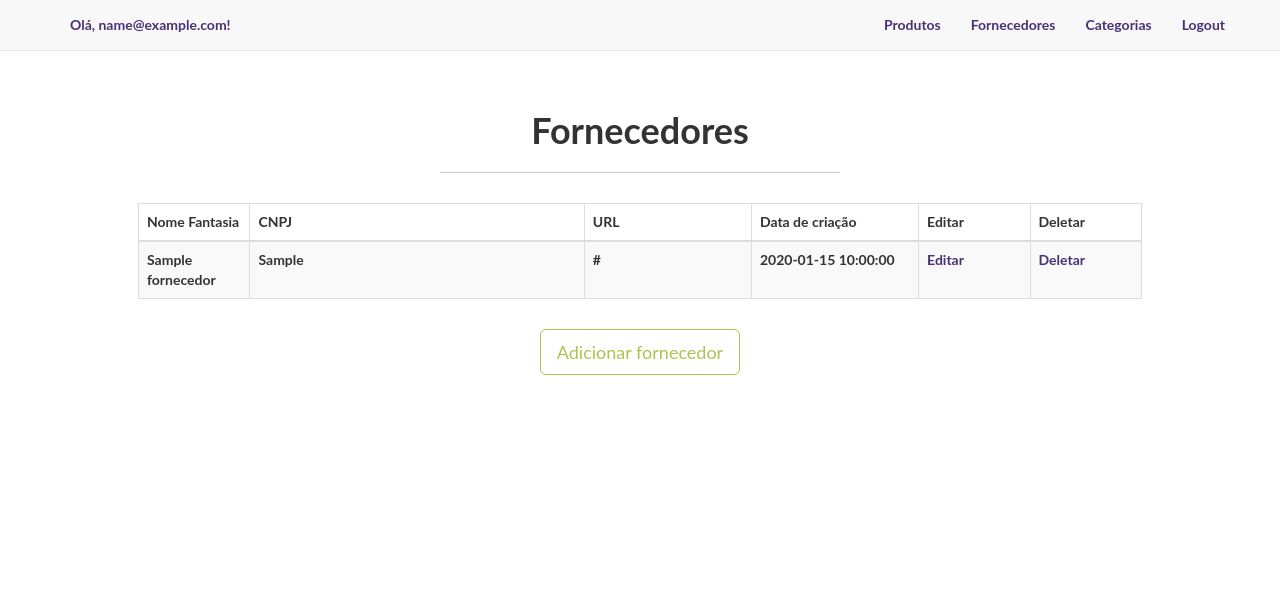
After one commit to hialomuniz/poc-dropshipping-api, a Flask app: page /admin/fornecedores in a window 1280 px wide. The commit adds this page. Shown: the top 610 px of the page. Run offline with Flask 2, Linux system fonts and the light colour scheme; a user stored in the database is signed in; tables that the repository leaves empty hold one stand-in row (values such as "Sample post"); parts of the project's set-up code (start-up, migrations or seed data) failed here and were passed over; some libraries are stand-ins or nearby versions.

Commit message:
Adicionando rota para manter Fornecedores

```diff
--- a/dropshipping/__init__.py
+++ b/dropshipping/__init__.py
@@ -33,7 +33,7 @@ def create_app(config_name):
     db.init_app(app)
 
     login_manager.init_app(app)
-    login_manager.login_message = "You must be logged in to access this page."
+    login_manager.login_message = "Você precisa estar logado para acessar esta página!"
     login_manager.login_view = "auth.login"
 
     Bootstrap(app)
--- a/dropshipping/admin/views.py
+++ b/dropshipping/admin/views.py
@@ -0,0 +1,94 @@
+from flask import abort, flash, redirect, render_template, url_for
+from flask_login import current_user, login_required
+
+from dropshipping.admin import admin
+from dropshipping.admin.forms import FornecedorForm
+from dropshipping import db
+from dropshipping.models.fornecedor import Fornecedor
+
+
+def check_admin():
+    if not current_user.tipo_usuario:
+        abort(403)
+
+
+@admin.route('/fornecedores', methods=['GET', 'POST'])
+@login_required
+def list_fornecedores():
+    check_admin()
+
+    fornecedores = Fornecedor.query.all()
+
+    return render_template('admin/fornecedores/fornecedores.html', fornecedores=fornecedores, title="Fornecedores")
+
+
+@admin.route('/fornecedores/add', methods=['GET', 'POST'])
+@login_required
+def add_fornecedor():
+    check_admin()
+
+    form = FornecedorForm()
+
+    if form.validate_on_submit():
+        fornecedor = Fornecedor(nome_fantasia=form.nome_fantasia.data,
+                                cnpj=form.cnpj.data,
+                                url=form.url.data)
+        try:
+            db.session.add(fornecedor)
+            db.session.commit()
+
+            flash('Fornecedor adicionado com sucesso!')
+        except:
+            flash('Erro ao adicionar fornecedor!')
+
+        return redirect(url_for('admin.list_fornecedores'))
+
+    return render_template('admin/fornecedores/add.html',
+                           action="Add",
+                           form=form,
+                           title="Adicionar fornecedor")
+
+
+@admin.route('/fornecedores/edit/<int:id>', methods=['GET', 'POST'])
+@login_required
+def edit_fornecedor(id):
+    check_admin()
+
+    fornecedor = Fornecedor.query.get_or_404(id)
+
+    form = FornecedorForm(obj=fornecedor)
+
+    if form.validate_on_submit():
+        fornecedor.nome_fantasia = form.nome_fantasia.data
+        fornecedor.cnpj = form.cnpj.data
+        fornecedor.url = form.url.data
+
+        db.session.commit()
+        flash('Fornecedor editado com sucesso!')
+
+        return redirect(url_for('admin.list_fornecedores'))
+
+    #  form.description.data = department.description
+    #  form.name.data = department.name
+    return render_template('admin/fornecedores/edit.html',
+                           action="Edit",
+                           form=form,
+                           fornecedor=fornecedor,
+                           title="Editar fornecedor")
+
+
+@admin.route('/departments/delete/<int:id>', methods=['GET', 'POST'])
+@login_required
+def delete_department(id):
+    check_admin()
+
+    fornecedor = Fornecedor.query.get_or_404(id)
+
+    db.session.delete(fornecedor)
+    db.session.commit()
+
+    flash('Fornecedor deletado com sucesso')
+
+    return redirect(url_for('admin.list_fornecedores'))
+
+    return render_template(title="Deletar fornecedor")
--- a/dropshipping/models/fornecedor.py
+++ b/dropshipping/models/fornecedor.py
@@ -11,6 +11,6 @@ class Fornecedor(db.Model):
     cnpj = db.Column(db.String(14), index=True, unique=True, nullable=False)
     url = db.Column(db.String(100), index=False, unique=False, nullable=False)
     data_criacao = db.Column(db.DateTime, index=False, unique=False, nullable=False, default=datetime.utcnow)
-    ativo = db.Column(db.Integer)
+    ativo = db.Column(db.Boolean, default=True)
 
     produtos = db.relationship('Produto', backref='fornecedor', lazy='dynamic')
--- a/dropshipping/static/css/style.css
+++ b/dropshipping/static/css/style.css
@@ -43,6 +43,12 @@ p.copyright {
 }
 
 .center {
+    margin: auto;
+    width: 80%;
+    padding: 10px;
+}
+
+.login-center {
     margin: auto;
     width: 50%;
     padding: 10px;
@@ -105,3 +111,20 @@ p.copyright {
   height: 100%;
   margin: 0 auto -4em;
 }
+
+.outer {
+    display: table;
+    position: absolute;
+    height: 70%;
+    width: 100%;
+}
+
+.middle {
+    display: table-cell;
+    vertical-align: middle;
+}
+
+.inner {
+    margin-left: auto;
+    margin-right: auto;
+}
--- /dev/null
+++ b/dropshipping/templates/admin/fornecedores/fornecedores.html
@@ -0,0 +1,62 @@
+{% extends "base.html" %}
+{% import "bootstrap/utils.html" as utils %}
+{% block title %}Fornecedores{% endblock %}
+{% block body %}
+<div class="content-section">
+  <div class="outer">
+      <div class="inner">
+        <br/>
+        {{ utils.flashed_messages() }}
+        <br/>
+        <h1 style="text-align:center;">Fornecedores</h1>
+        {% if fornecedores %}
+          <hr class="intro-divider">
+          <div class="center">
+            <table class="table table-striped table-bordered">
+              <thead>
+                <tr>
+                  <th width="10%"> Nome Fantasia </th>
+                  <th width="30%"> CNPJ </th>
+                  <th width="15%"> URL </th>
+                  <th width="15%"> Data de criação </th>
+                  <th width="10%"> Editar </th>
+                  <th width="10%"> Deletar </th>
+                </tr>
+              </thead>
+              <tbody>
+              {% for fornecedor in fornecedores %}
+                <tr>
+                  <td> {{ fornecedor.nome_fantasia }} </td>
+                  <td> {{ fornecedor.cnpj }} </td>
+                  <td> {{ fornecedor.url }} </td>
+                  <td> {{ fornecedor.data_criacao }} </td>
+                  <td>
+                    <a href="{{ url_for('admin.edit_fornecedor', id=fornecedor.id) }}">
+                      <i class="fa fa-pencil"></i> Editar
+                    </a>
+                  </td>
+                  <td>
+                    <a href="{{ url_for('admin.delete_department', id=fornecedor.id) }}">
+                      <i class="fa fa-trash"></i> Deletar
+                    </a>
+                  </td>
+                </tr>
+              {% endfor %}
+              </tbody>
+            </table>
+          </div>
+          <div style="text-align: center">
+        {% else %}
+          <div style="text-align: center">
+            <h3> Não existem fornecedores cadastrados </h3>
+            <hr class="intro-divider">
+        {% endif %}
+          <a href="{{ url_for('admin.add_fornecedor') }}" class="btn btn-default btn-lg">
+            <i class="fa fa-plus"></i>
+            Adicionar fornecedor
+          </a>
+        </div>
+      </div>
+    </div>
+</div>
+{% endblock %}
--- a/dropshipping/templates/base.html
+++ b/dropshipping/templates/base.html
@@ -9,17 +9,21 @@
 <body>
     <nav class="navbar navbar-default navbar-fixed-top topnav" role="navigation">
         <div class="container topnav">
-          <!--
           <div class="navbar-header">
-              <a class="navbar-brand topnav" href="{{ url_for('home.homepage') }}">{{ title }}</a>
+              {% if current_user.is_authenticated %}
+              <a class="navbar-brand topnav" href="{{ url_for('home.dashboard') }}">Olá, {{ current_user.email }}!</a>
+              {% endif %}
           </div>
-          -->
           <div class="collapse navbar-collapse" id="bs-example-navbar-collapse-1">
               <ul class="nav navbar-nav navbar-right">
                 <ul class="nav navbar-nav navbar-right">
                     {% if current_user.is_authenticated %}
+                    <!--
                     <li><a><i class="fa fa-user"></i>  Olá, {{ current_user.email }}!</a></li>
-                    <li><a href="{{ url_for('home.dashboard') }}">Dashboard</a></li>
+                    -->
+                    <li><a href="{{ url_for('home.dashboard') }}">Produtos</a></li>
+                    <li><a href="{{ url_for('admin.list_fornecedores') }}">Fornecedores</a></li>
+                    <li><a href="{{ url_for('home.dashboard') }}">Categorias</a></li>
                     <li><a href="{{ url_for('auth.logout') }}">Logout</a></li>
                   {% else %}
                     <li><a href="{{ url_for('home.homepage') }}">Home</a></li>
```
Also changed, not shown: dropshipping/admin/forms.py (+11 -0 lines), dropshipping/auth/views.py (+5 -2 lines), dropshipping/home/views.py (+7 -4 lines), dropshipping/templates/admin/fornecedores/add.html (added, +18 -0 lines), dropshipping/templates/admin/fornecedores/edit.html (added, +18 -0 lines).
